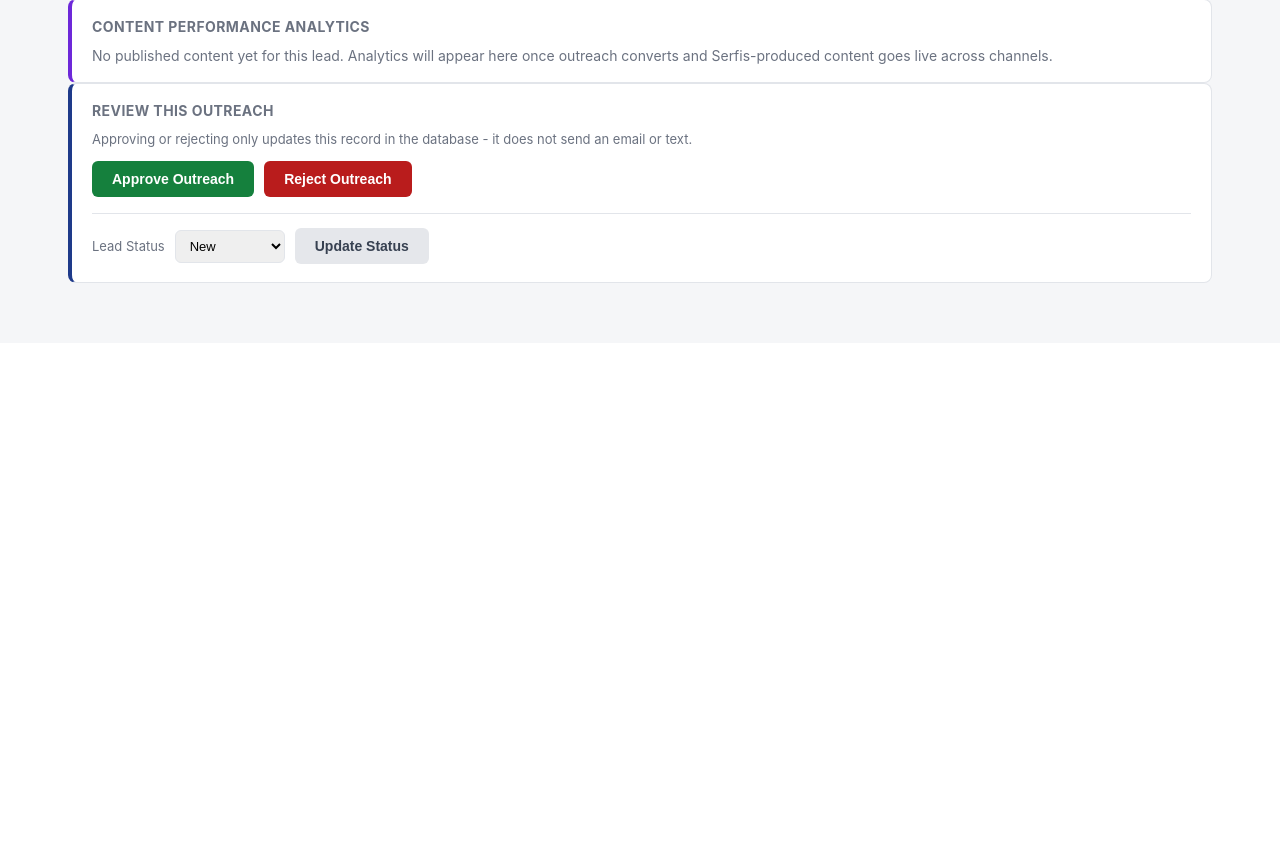
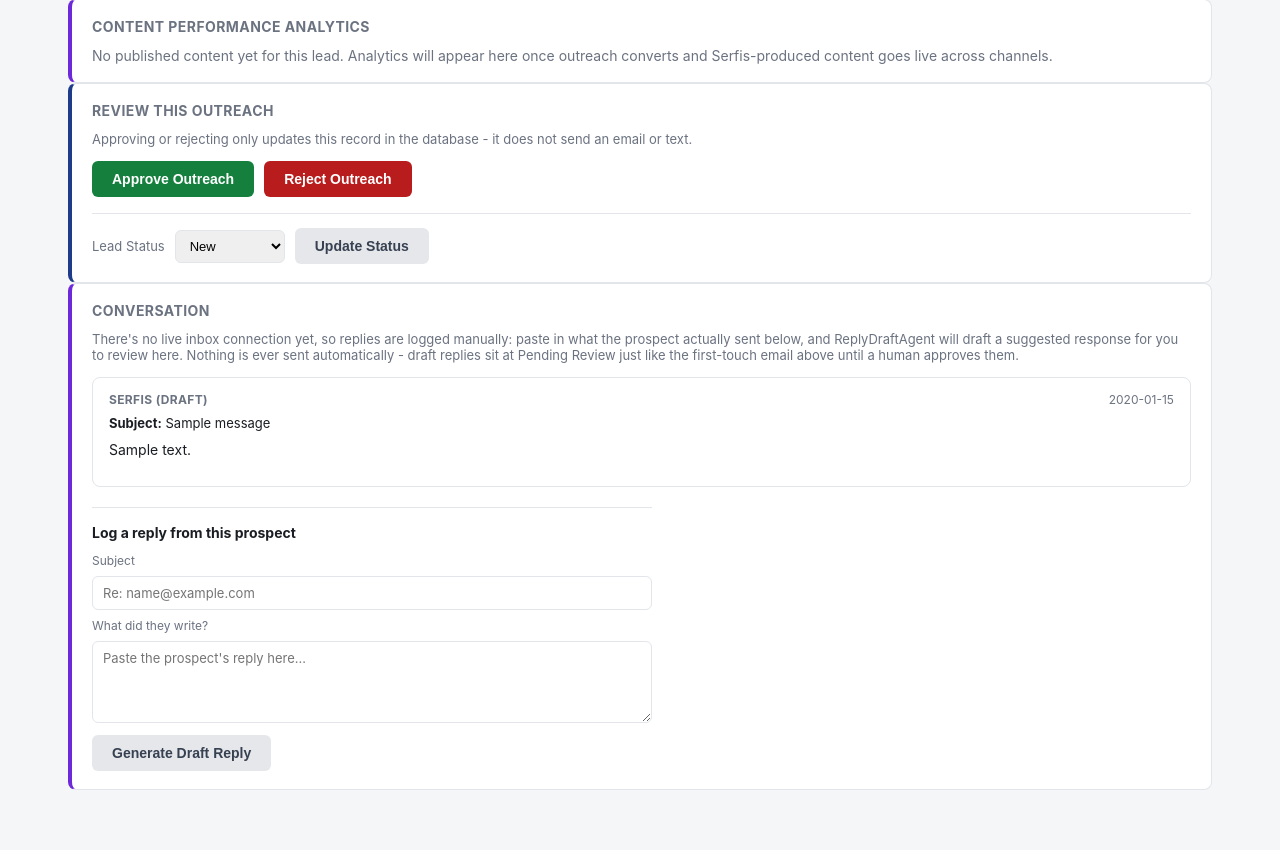
Before and after one commit to utdcapstone-serfis/AI-UGC-Ecommerce-Consulting, a Flask app: page /lead/1 in a window 1280 px wide. Shown: the part 1028-1878 px from the top of the page. Before the commit the page ends 1311 px from the top, so only its background shows below. Run offline with Flask 3, Linux system fonts and the light colour scheme; tables that the repository leaves empty hold one stand-in row (values such as "Sample post").

Commit message:
Add Conversation UI to the lead detail dashboard page
- New /lead/<id>/log-reply route: a human pastes in a prospect's actual
  reply, which triggers ReplyDraftAgent and stores the draft
- New /message/<id>/approve and /message/<id>/reject routes - same
  DB-only, never-sends pattern as the existing lead approve/reject
- Lead detail page now shows the full conversation thread (inbound
  messages plus draft/approved/rejected replies) with Approve/Reject
  buttons on any pending reply, and a form to log a new prospect reply
- README updated with a 'Conversation / reply drafts' section documenting
  the flow and explicitly noting the live-inbox-connection gap

```diff
--- a/app.py
+++ b/app.py
@@ -11,6 +11,7 @@
 from flask import Flask, abort, redirect, render_template, request, send_file, url_for
 
 import storage
+from agents.reply_writer import ReplyDraftAgent
 from export_excel import export_to_excel
 
 app = Flask(__name__)
@@ -91,7 +92,8 @@
     if lead is None:
         abort(404)
     analytics = storage.get_platform_analytics(lead_id)
-    return render_template("lead_detail.html", lead=lead, analytics=analytics)
+    messages = storage.get_messages(lead_id)
+    return render_template("lead_detail.html", lead=lead, analytics=analytics, messages=messages)
 
 
 @app.route("/lead/<int:lead_id>/approve", methods=["POST"])
@@ -121,6 +123,53 @@
     return redirect(url_for("lead_detail", lead_id=lead_id))
 
 
+@app.route("/lead/<int:lead_id>/log-reply", methods=["POST"])
+def log_reply(lead_id):
+    """A human pastes in a reply a prospect actually sent (there's no live
+    inbox connection - this is a manual log step). That triggers
+    ReplyDraftAgent to draft a suggested response, saved as pending_review.
+    Nothing here sends anything."""
+    lead = storage.get_lead(lead_id)
+    if lead is None:
+        abort(404)
+
+    inbound_subject = request.form.get("inbound_subject", "").strip()
+    inbound_body = request.form.get("inbound_body", "").strip()
+    if not inbound_body:
+        abort(400)
+
+    storage.log_inbound_message(lead_id, inbound_subject, inbound_body)
+
+    subject, body = ReplyDraftAgent().draft_reply(
+        lead,
+        original_subject=lead.draft_email_subject,
+        original_body=lead.draft_email_body,
+        inbound_subject=inbound_subject,
+        inbound_body=inbound_body,
+    )
+    storage.save_reply_draft(lead_id, subject, body)
+
+    return redirect(url_for("lead_detail", lead_id=lead_id))
+
+
+@app.route("/message/<int:message_id>/approve", methods=["POST"])
+def approve_message(message_id):
+    message = storage.get_message(message_id)
+    if message is None:
+        abort(404)
+    storage.set_message_approval(message_id, "approved")
+    return redirect(url_for("lead_detail", lead_id=message["lead_id"]))
+
+
+@app.route("/message/<int:message_id>/reject", methods=["POST"])
+def reject_message(message_id):
+    message = storage.get_message(message_id)
+    if message is None:
+        abort(404)
+    storage.set_message_approval(message_id, "rejected")
+    return redirect(url_for("lead_detail", lead_id=message["lead_id"]))
+
+
 @app.route("/export")
 def export_leads():
     path = export_to_excel()
--- a/static/style.css
+++ b/static/style.css
@@ -327,6 +327,59 @@
   font-size: 13px;
 }
 
+/* Conversation / reply drafts */
+.conversation-panel { border-left: 4px solid #6d28d9; }
+
+.thread { display: flex; flex-direction: column; gap: 14px; margin-bottom: 20px; }
+
+.thread-message {
+  border: 1px solid var(--border);
+  border-radius: var(--radius);
+  padding: 14px 16px;
+}
+.thread-inbound { background: #fafbfc; }
+.thread-outbound { background: #fbfcff; border-left: 3px solid var(--brand); }
+
+.thread-meta {
+  display: flex;
+  align-items: center;
+  gap: 10px;
+  margin-bottom: 8px;
+  font-size: 12px;
+}
+.thread-who { font-weight: 700; text-transform: uppercase; letter-spacing: 0.03em; color: var(--text-muted); }
+.thread-date { color: var(--text-muted); margin-left: auto; }
+
+.thread-subject { font-size: 13px; margin-bottom: 8px; }
+.thread-body {
+  white-space: pre-wrap;
+  font-family: inherit;
+  font-size: 14px;
+  line-height: 1.6;
+  margin: 0 0 10px;
+}
+
+.log-reply-form {
+  border-top: 1px solid var(--border);
+  padding-top: 16px;
+  display: flex;
+  flex-direction: column;
+  gap: 8px;
+  max-width: 560px;
+}
+.log-reply-form h3 { margin: 0 0 4px; font-size: 14px; }
+.log-reply-form label { font-size: 12px; color: var(--text-muted); }
+.log-reply-form input,
+.log-reply-form textarea {
+  padding: 8px 10px;
+  border: 1px solid var(--border);
+  border-radius: 6px;
+  font-size: 13px;
+  font-family: inherit;
+  resize: vertical;
+}
+.log-reply-form button { align-self: flex-start; margin-top: 4px; }
+
 @media (max-width: 900px) {
   .cards { grid-template-columns: repeat(2, 1fr); }
   .detail-grid { grid-template-columns: 1fr; }
--- a/templates/lead_detail.html
+++ b/templates/lead_detail.html
@@ -138,4 +138,51 @@
     </form>
   </section>
 
+  <section class="panel conversation-panel">
+    <h2>Conversation</h2>
+    <p class="actions-note">
+      There's no live inbox connection yet, so replies are logged manually: paste in what the
+      prospect actually sent below, and ReplyDraftAgent will draft a suggested response for you
+      to review here. Nothing is ever sent automatically - draft replies sit at Pending Review
+      just like the first-touch email above until a human approves them.
+    </p>
+
+    {% if messages %}
+    <div class="thread">
+      {% for m in messages %}
+      <div class="thread-message thread-{{ m.direction }}">
+        <div class="thread-meta">
+          <span class="thread-who">{{ "Prospect" if m.direction == "inbound" else "Serfis (draft)" }}</span>
+          {% if m.direction == "outbound" %}
+            <span class="badge badge-approval-{{ m.approval_status }}">{{ approval_labels.get(m.approval_status, m.approval_status) }}</span>
+          {% endif %}
+          <span class="thread-date">{{ m.created_at[:16].replace("T", " ") if m.created_at else "" }}</span>
+        </div>
+        <div class="thread-subject"><strong>Subject:</strong> {{ m.subject or "-" }}</div>
+        <pre class="thread-body">{{ m.body }}</pre>
+        {% if m.direction == "outbound" and m.approval_status == "pending_review" %}
+        <div class="action-row">
+          <form method="post" action="{{ url_for('approve_message', message_id=m.id) }}">
+            <button type="submit" class="btn btn-approve">Approve Reply</button>
+          </form>
+          <form method="post" action="{{ url_for('reject_message', message_id=m.id) }}">
+            <button type="submit" class="btn btn-reject">Reject Reply</button>
+          </form>
+        </div>
+        {% endif %}
+      </div>
+      {% endfor %}
+    </div>
+    {% endif %}
+
+    <form method="post" action="{{ url_for('log_reply', lead_id=lead.id) }}" class="log-reply-form">
+      <h3>Log a reply from this prospect</h3>
+      <label for="inbound_subject">Subject</label>
+      <input type="text" name="inbound_subject" id="inbound_subject" placeholder="Re: {{ lead.draft_email_subject }}">
+      <label for="inbound_body">What did they write?</label>
+      <textarea name="inbound_body" id="inbound_body" rows="4" placeholder="Paste the prospect's reply here..." required></textarea>
+      <button type="submit" class="btn btn-secondary">Generate Draft Reply</button>
+    </form>
+  </section>
+
 {% endblock %}
```
Also changed, not shown: README.md.
